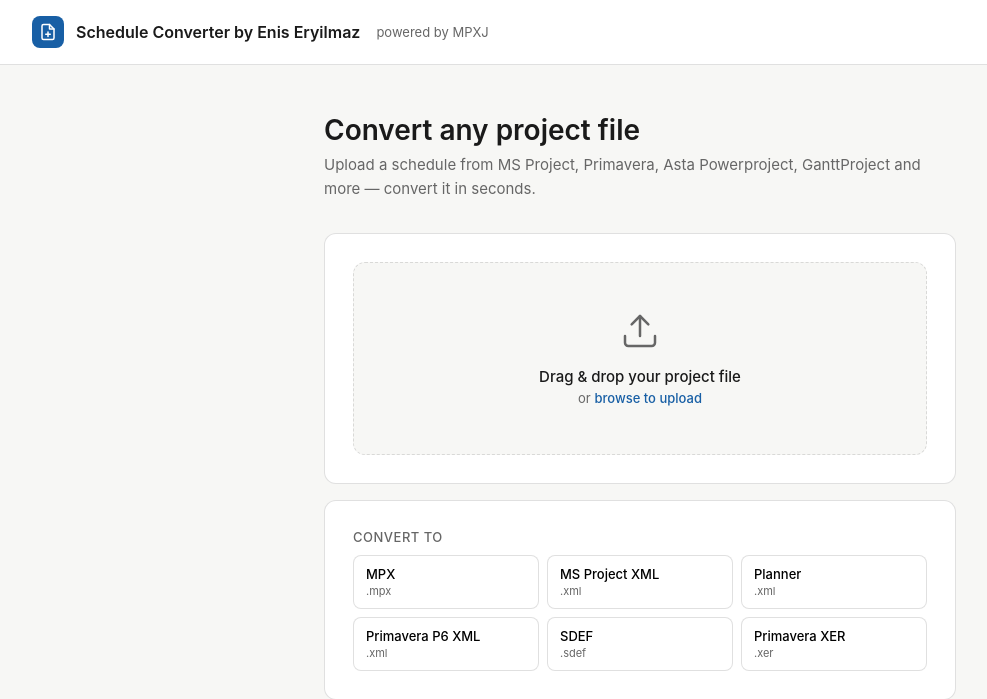
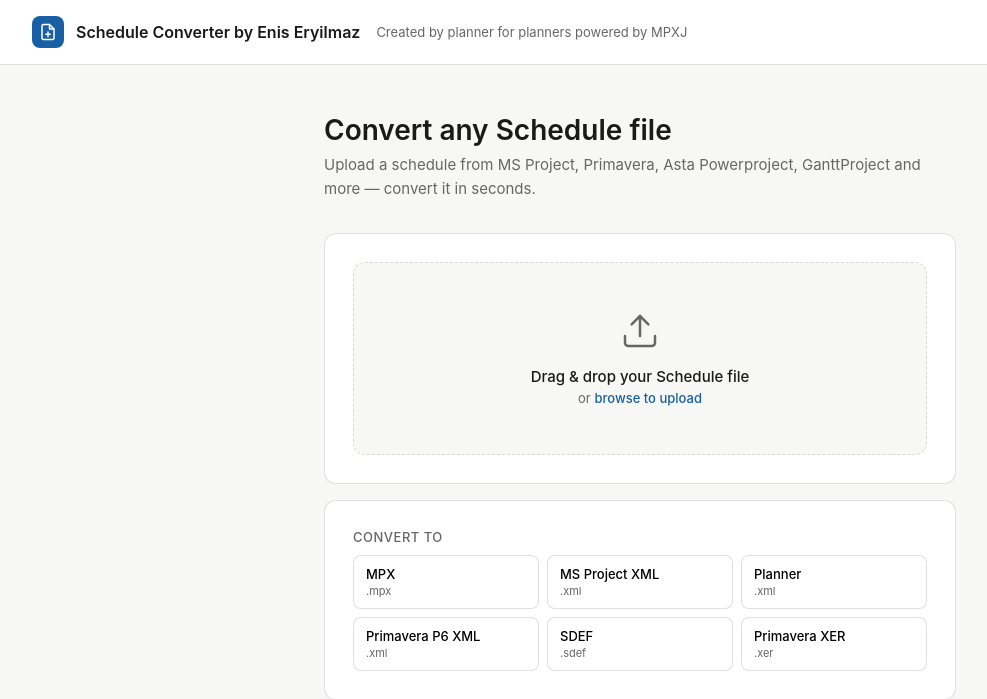
Before and after one commit to enstarter/mpxj-converter, a Flask app: page / in a window 1280 px wide. Shown: the top 699 px of the page, without its empty margins (0-987 px from the left). Run offline with Flask 3, Linux system fonts and the light colour scheme.

Commit message:
Update index.html

```diff
--- a/templates/index.html
+++ b/templates/index.html
@@ -61,17 +61,17 @@
     </svg>
   </div>
   <span class="logo-text">Schedule Converter by Enis Eryilmaz</span>
-  <span class="logo-sub">powered by MPXJ</span>
+  <span class="logo-sub"> Created by planner for planners powered by MPXJ</span>
 </header>
 <main>
-  <h1>Convert any project file</h1>
+  <h1>Convert any Schedule file</h1>
   <p class="subtitle">Upload a schedule from MS Project, Primavera, Asta Powerproject, GanttProject and more — convert it in seconds.</p>
   <div class="card">
     <div class="drop-zone" id="dropZone">
       <svg viewBox="0 0 24 24" fill="none" stroke-width="1.5" stroke-linecap="round" stroke-linejoin="round">
         <path d="M21 15v4a2 2 0 01-2 2H5a2 2 0 01-2-2v-4"/><polyline points="17 8 12 3 7 8"/><line x1="12" y1="3" x2="12" y2="15"/>
       </svg>
-      <div class="drop-title">Drag & drop your project file</div>
+      <div class="drop-title">Drag & drop your Schedule file</div>
       <div class="drop-sub">or <span id="browseBtn">browse to upload</span></div>
       <input type="file" id="fileInput" style="display:none">
     </div>
```
